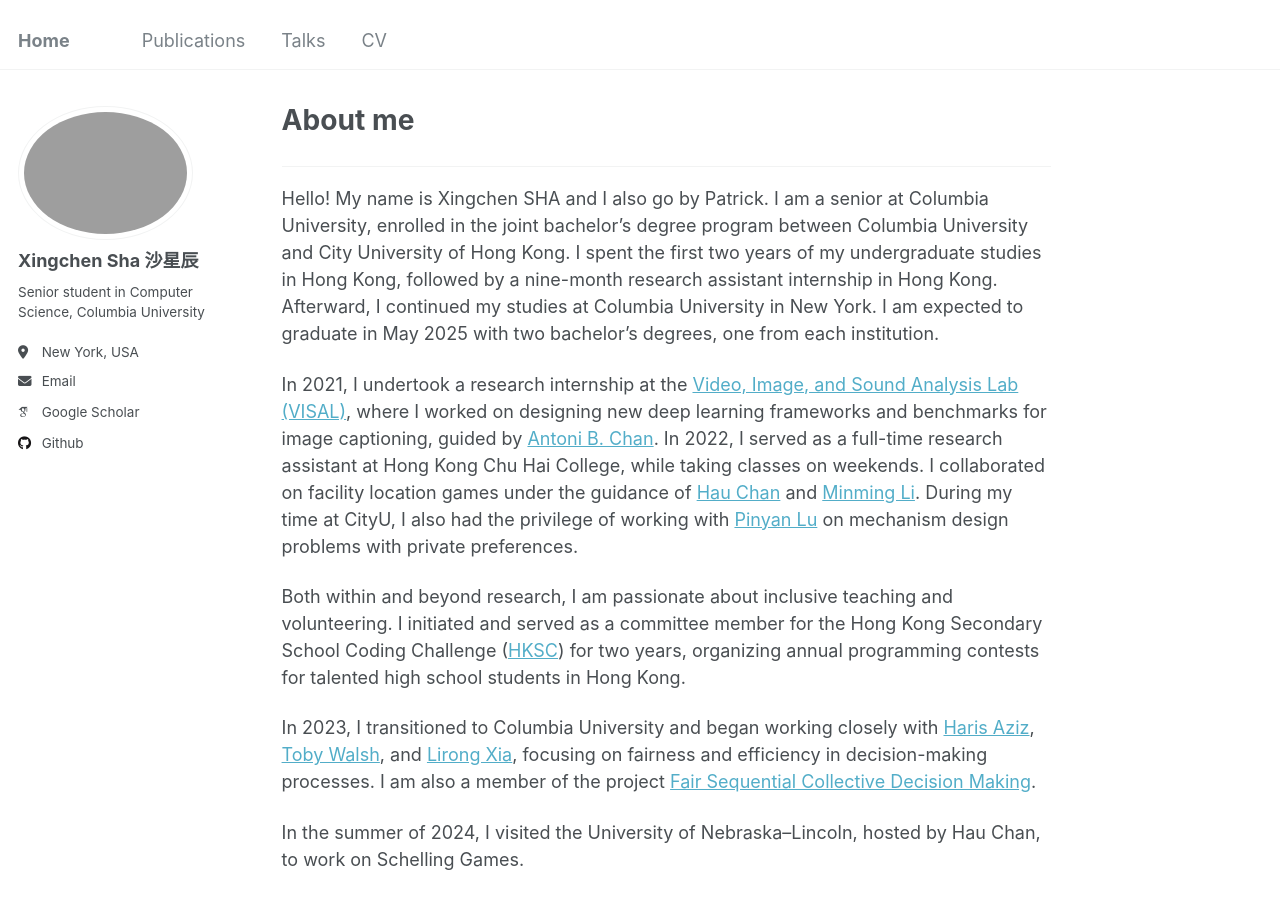
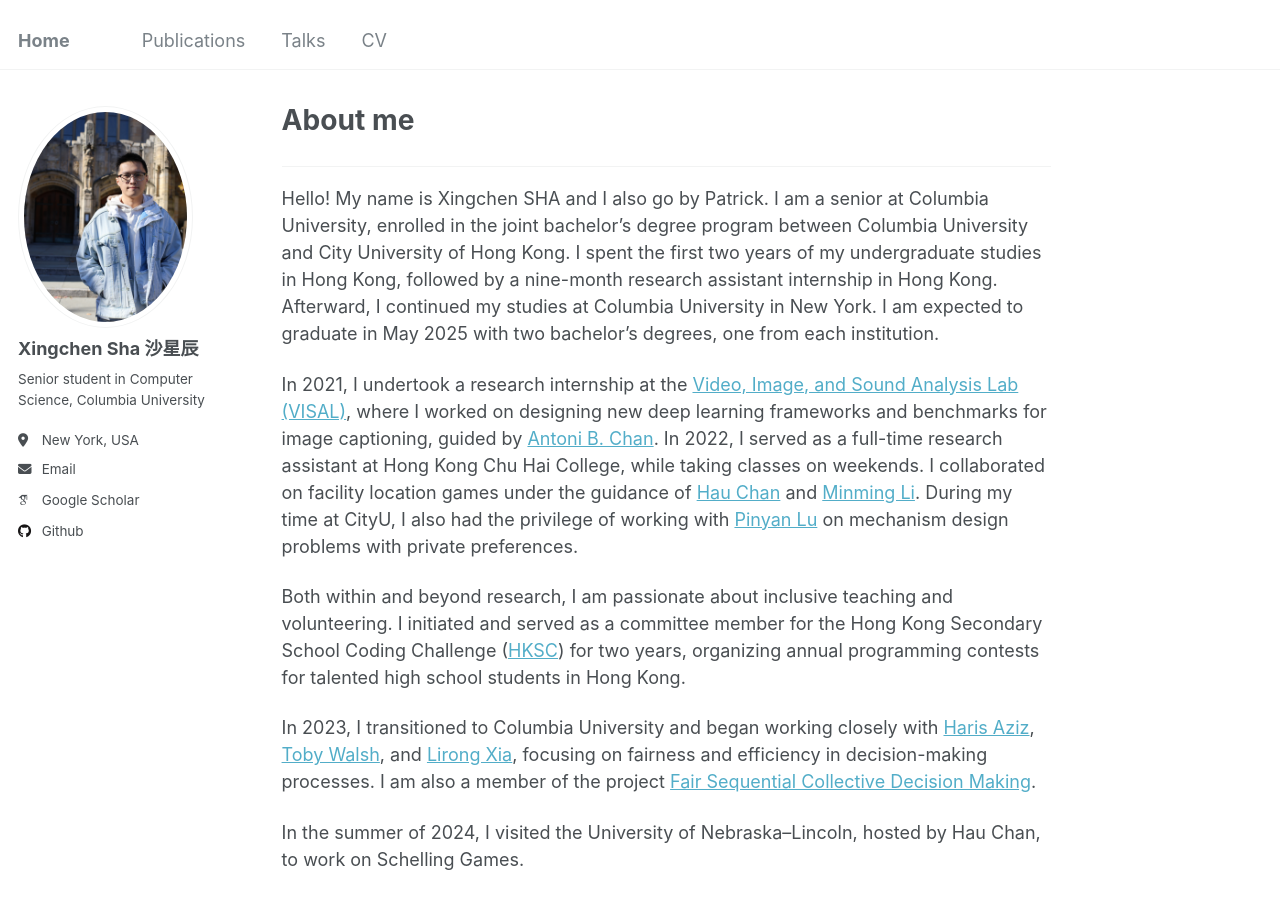
Before and after one commit to rocksxc/rocksxc.github.io, a Jekyll site: the page built from _pages/about.md, in a window 1280 px wide and 900 px high. Built offline with Jekyll 4.4.1, drawn with Linux system fonts in a browser that asks for light colours; some web fonts are replaced.

Commit message:
Update _config.yml

```diff
--- a/_config.yml
+++ b/_config.yml
@@ -21,7 +21,7 @@ repository               : "rocksxc/rocksxc.github.io"
 #               Additional customization can be done by editing /_includes/author-profile.html
 author:
   # Biographic information
-  avatar           : "2024.JPG"
+  avatar           : "2024.png"
   name             : "Xingchen Sha 沙星辰"
   pronouns         : # example: "she/her"
   bio              : "Senior student in Computer Science, Columbia University"
```
